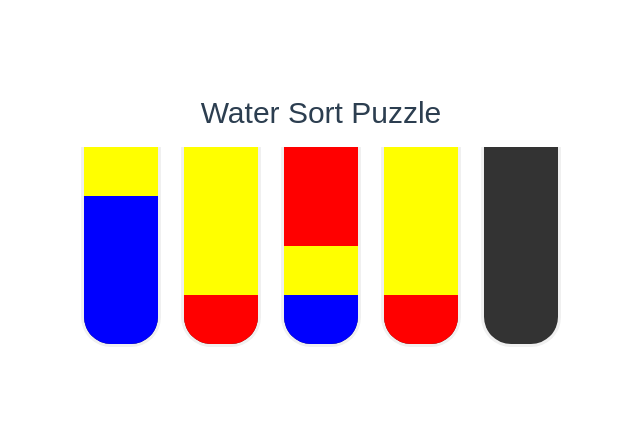
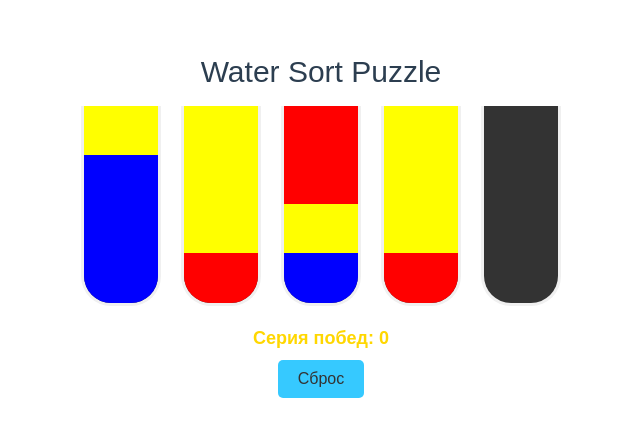
Before and after one commit to reznikovkg/vue-3-docker-compose, a Vue app in the folder vue/: page / in a window 1280 px wide. Shown: the part 177-614 px from the top of the page, without its empty margins (49-689 px from the left). Built offline with nearby package versions, Linux system fonts and the light colour scheme.

Commit message:
Добавление кнопки сброса и счетчика побед

```diff
--- a/vue/src/App.vue
+++ b/vue/src/App.vue
@@ -9,6 +9,12 @@
         :is-selected="selectedFlaskIndex === index"
         @click="handleFlaskClick(index)"
       />
+    </div>
+    <div class="win-counter">
+      Серия побед: {{ winCount }}
+    </div>
+    <div>
+      <button @click="resetGame" class="reset-btn">Сброс</button>
     </div>
     <div v-if="showWinMessage" class="win-message">
       Победа
@@ -31,7 +37,8 @@ export default {
       COLORS: ['red', 'blue', 'green', 'yellow', 'purple', 'orange'],
       selectedFlaskIndex: null,
       flasks: [],
-      showWinMessage: false
+      showWinMessage: false,
+      winCount : 0
     }
   },
   mounted() {
@@ -106,6 +113,7 @@ export default {
           this.showWinMessage = false
           this.newGame()
         }, 2000)
+        this.winCount += 1
       }
     },
     generateRandomFlasks() {
@@ -188,6 +196,11 @@ export default {
       this.selectedFlaskIndex = null
       this.flasks = this.generateRandomFlasks()
       console.log('Новая игра', this.flasks)
+    },
+    resetGame() {
+      this.showWinMessage = false
+      this.newGame()
+      this.winCount = 0
     }
   }
 }
@@ -212,4 +225,19 @@ export default {
   font-weight: bold;
   z-index: 1000;
 }
+.reset-btn {
+  padding: 10px 20px;
+  font-size: 16px;
+  background: #36c9ff;
+  color: #333;
+  border: none;
+  border-radius: 5px;
+  cursor: pointer;
+}
+.win-counter {
+  color: gold;
+  padding: 8px 16px;
+  font-size: 18px;
+  font-weight: bold;
+}
 </style>
```
